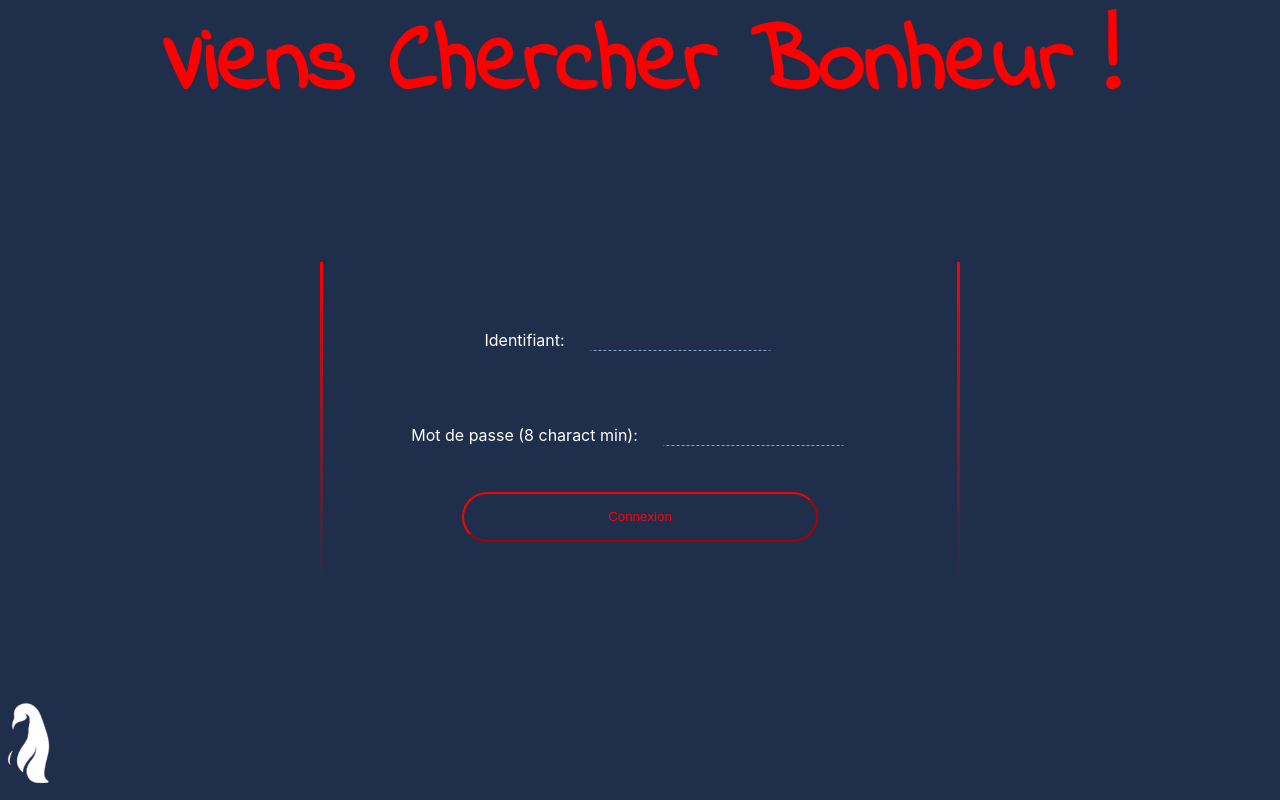
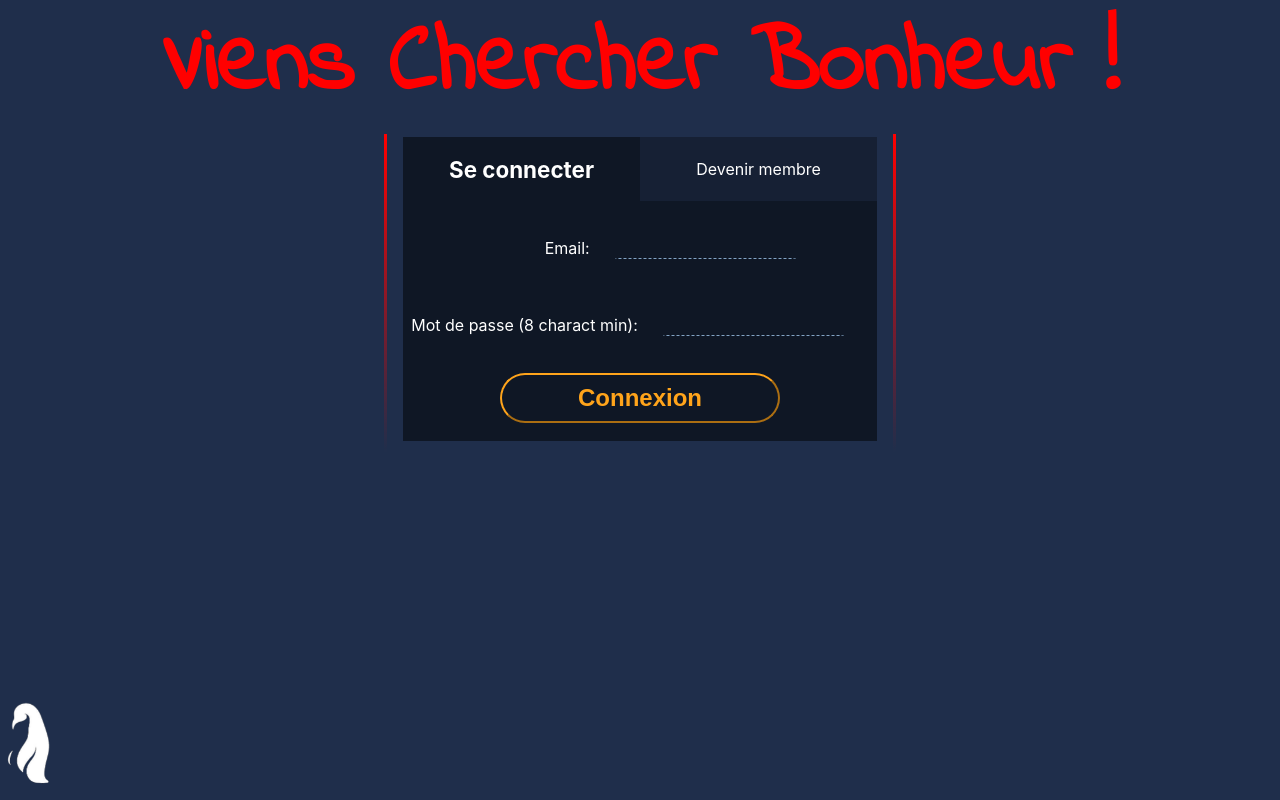
Before and after one commit to BlandineM/voyage, a React (Create React App) app in the folder frontend/: page /connexion in a window 1280 px wide. Built offline with nearby package versions, Linux system fonts and the light colour scheme.

Commit message:
feat(sign) add signin and signup in the one component with css

```diff
--- a/frontend/src/App.js
+++ b/frontend/src/App.js
@@ -5,7 +5,7 @@ import Type from "./components/pages/countries/all/Type";
 import Month from "./components/pages/countries/month/Month";
 import AddTrip from "./components/pages/new-trip/AddTrip";
 import Header from "./components/Header";
-import SignIn from './components/pages/auth/SignIn';
+import Sign from './components/pages/auth/Sign';
 import { Switch, Route } from "react-router-dom";
 
 
@@ -17,7 +17,7 @@ function App() {
         <Route exact path="/" component={Homepage} />
         <Route path="/:type/:month" component={Month} />
         <Route path="/newtrip" component={AddTrip} />
-        <Route path="/connexion" component={SignIn} />
+        <Route path="/connexion" component={Sign} />
         <Route path="/:type" component={Type} />
       </Switch>
       <footer>
--- /dev/null
+++ b/frontend/src/components/pages/auth/Sign.jsx
@@ -0,0 +1,91 @@
+import React, { useState } from "react";
+import "./sign.scss"
+import axios from "axios";
+import { useHistory } from "react-router-dom";
+
+function SignIn() {
+  let history = useHistory();
+  const [login, setLogin] = useState("");
+  const [name, setName] = useState("");
+  const [password, setPassword] = useState("");
+  const [error, setError] = useState(false);
+  const [status, setStatus] = useState("signin")
+
+  const sublogin = e => {
+    e.preventDefault();
+
+    status === "signin"
+      ? axios
+        .post(`http://localhost:5000/auth/login`, {
+          login,
+          password
+        })
+      : axios
+        .post(`http://localhost:5000/auth/signup`, {
+          login,
+          name,
+          password
+        })
+
+
+        .then(({ data }) => {
+
+        })
+        .then(() => {
+          // history.push("/profil");
+        })
+        .catch(err => {
+          if (err) return history.push("/connexion"), setError(true);
+        });
+  };
+
+  return (<div className="form">
+    <div className="choice">
+      {status === "signin"
+        ? <div onClick={() => setStatus("signin")} className="signin_select">Se connecter</div>
+        : <div onClick={() => setStatus("signin")} className="signin">Se connecter</div>}
+
+      {status === "signup"
+        ? <div onClick={() => setStatus("signup")} className="signup_select" >Devenir membre</div>
+        : <div onClick={() => { return (setError(false), setStatus("signup")) }} className="signup" >Devenir membre</div>
+      }
+    </div>
+
+    <form className="connexion" onSubmit={e => {
+      sublogin(e);
+    }}>
+
+      {error
+        ? <h2>Votre identifiant ou mot de passe est incorrect</h2>
+        : null}
+
+      {status === "signup"
+        ? <label className="name" htmlFor="name">
+          Nom:
+      <input type="text" name="name" id="name" value={name} onChange={evt => setName(evt.target.value)} />
+        </label>
+        : null}
+
+      <label className="login" htmlFor="login">
+        Email:
+      <input type="text" name="login" id="login" value={login} onChange={evt => setLogin(evt.target.value)} />
+      </label>
+
+      <label htmlFor="pass">
+        Mot de passe (8 charact min):
+        <input type="password" name="password" id="pass" minLength="8" maxLength="20" required value={password} onChange={evt => setPassword(evt.target.value)} />
+      </label>
+
+      {status === "signin"
+        ? <input className="button" type="submit" value="Connexion"></input>
+        : <input className="button" type="submit" value="S'inscrire"></input>}
+
+    </form>
+
+  </div>
+
+
+  )
+}
+
+export default SignIn;
--- a/frontend/src/components/pages/auth/SignIn.jsx
+++ /dev/null
@@ -1,22 +0,0 @@
-import React from "react";
-import "./signIn.scss"
-
-function SignIn() {
-  return (
-
-    <form className="connexion">
-      <label for="login">
-        Identifiant:
-      <input type="text" name="login" id="login" />
-      </label>
-      <label for="pass">
-        Mot de passe (8 charact min):
-        <input type="password" name="password" id="pass" minlength="8" maxLength="20" required />
-      </label>
-      <input className="button" type="submit" value="Connexion"></input>
-
-    </form>
-  )
-}
-
-export default SignIn;
--- /dev/null
+++ b/frontend/src/components/pages/auth/sign.scss
@@ -0,0 +1,94 @@
+.form{
+  margin: auto;
+  width: 40%;
+  border-radius: 4%;
+  height: 20em;
+  color: white;
+  padding-left: 1rem;
+  padding-right: 1rem;
+  color: white;
+  border-width: 3px;
+  border-style: solid;
+  border-image:
+    linear-gradient(
+      to bottom,
+      red,
+      rgba(0, 0, 0, 0)
+    ) 1 100%;
+}
+
+.choice{
+  display: flex;
+  color: white;
+  justify-content: center;
+  height: auto;
+  .signin, .signup{
+    height: 8vh;
+    width: 100%;
+    background-color:rgba(0, 0, 0, .3);
+    display: flex;
+    justify-content: center;
+    align-items: center;
+  }
+  .signin_select, .signup_select{
+    height: 8vh;
+    background-color:rgba(0, 0, 0, .5);
+    width: 100%;
+    display: flex;
+    justify-content: center;
+    align-items: center;
+    font-weight: bold;
+    font-size: 1.4em;
+  }
+}
+
+.connexion{
+  display: flex;
+  flex-direction: column;
+  align-items: center;
+  justify-content: center;
+  margin: auto;
+  color: white;
+  background-color:rgba(0, 0, 0, .5);
+  height: 15em;
+  h2{
+    text-align: center;
+    color: #ed6663;
+    font-size: .9em;
+    font-weight: normal;
+    text-transform: uppercase;
+  }
+  label{
+    input{
+      margin: 8% 25px ;
+      border-radius: 4%;
+      background: transparent;
+	    border: none;
+	    border-bottom: 1px dashed #83A4C5;
+      color: white;
+    }
+    #login{
+      text-transform: lowercase;
+    }
+  }
+  .login, .name{
+    margin-left: 18%;
+  }
+
+  .button{
+    cursor:pointer;
+    width: 59%;
+    background-color: transparent;
+    border-color: #ffa41b;
+    color: #ffa41b;
+    border-radius: 50px;
+    height: 50px;
+    font-weight: bold;
+    font-size: 1.5em;
+    transition: all 1s ease-out;
+  }
+  .button:hover{
+    background-color: #ffa41b;
+    color: #1f2e4b;
+  }
+}
--- a/frontend/src/components/pages/auth/signIn.scss
+++ /dev/null
@@ -1,41 +0,0 @@
-.connexion{
-  display: flex;
-  flex-direction: column;
-  align-items: center;
-  justify-content: center;
-  margin: 10% auto;
-  width: 50%;
-  border-radius: 4%;
-  height: 20em;
-  color: white;
-  padding: 1rem;
-  color: white;
-  border-width: 3px;
-  border-style: solid;
-  border-image:
-    linear-gradient(
-      to bottom,
-      red,
-      rgba(0, 0, 0, 0)
-    ) 1 100%;
-  label{
-    input{
-      margin: 10% 25px ;
-      border-radius: 4%;
-      background: transparent;
-	    border: none;
-	    border-bottom: 1px dashed #83A4C5;
-
-    }
-  }
-  .button{
-    cursor:pointer;
-    width: 59%;
-    background-color: transparent;
-    border-color: red;
-    color: red;
-    border-radius: 50px;
-    height: 50px;
-    transition: all .3s cubic-bezier(0.67, 0.17, 0.40, 0.83);
-  }
-}
```
